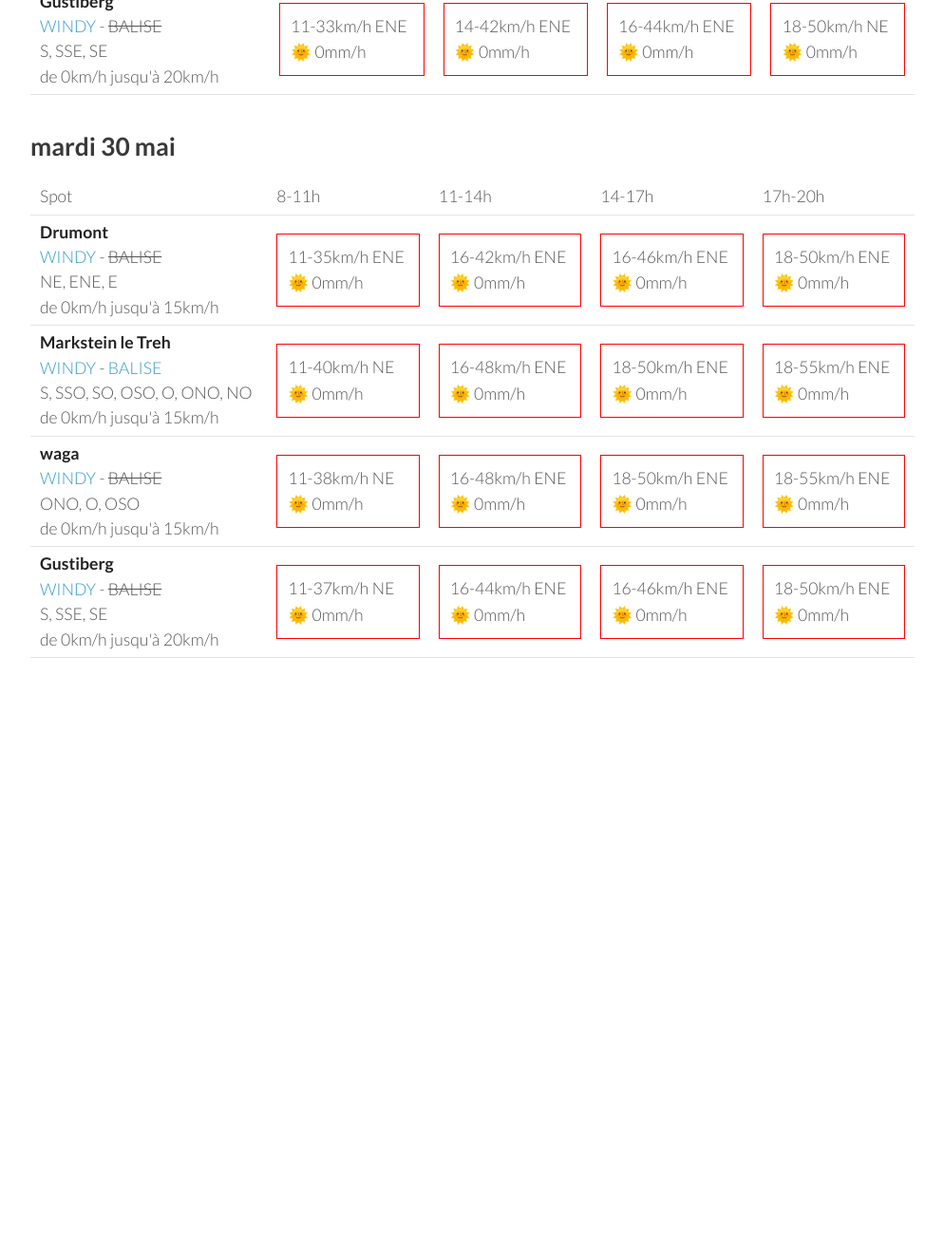
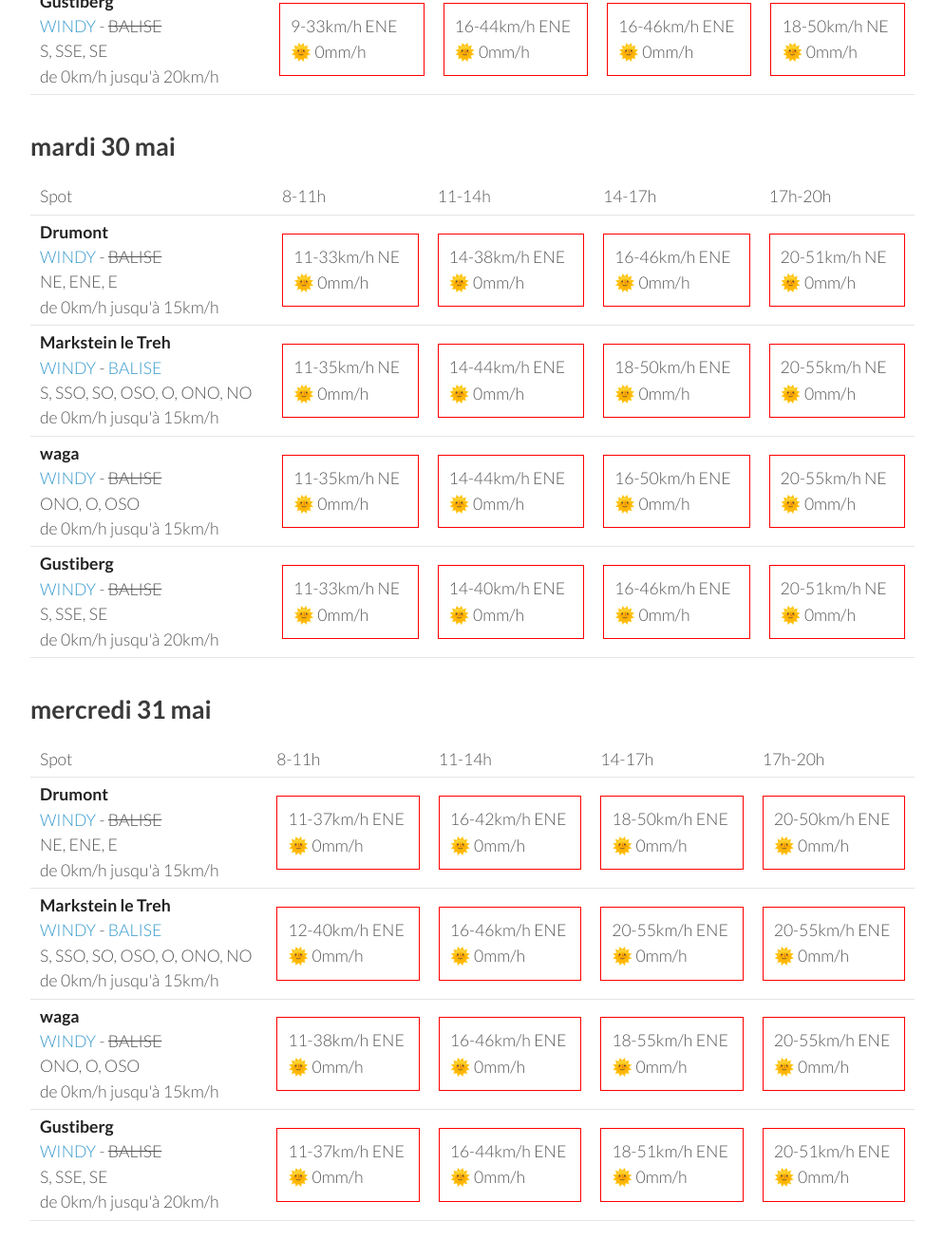
Before and after one commit to parapente-dans-le-nord/parapente-dans-le-nord.github.io, a Jekyll site: the page built from vosges.markdown, in a window 1280 px wide and 1400 px high, scrolled down 2511 px. Shown: the top 1325 px of the window at 95% size, without its empty margins (26-1020 px from the left). Built offline with Jekyll 4.4.1, drawn with Linux system fonts in a browser that asks for light colours; before the commit the page ends 3332 px from its top, so only the background shows below that; some of the changed text lies outside the part shown.

Commit message:
update index.markdown

```diff
--- a/vosges.markdown
+++ b/vosges.markdown
@@ -136,40 +136,40 @@ page mise à jour le vendredi 26 mai 06:16
 <tr>
         <td><strong>Drumont</strong><br><a href="https://windy.com/47.898/6.919?47.687,6.919,9,m:eYYagmG">WINDY</a> - <span class="no-balise"> BALISE </span><br> <span class="vent-favorable">NE, ENE, E</span><br><span class="force-vent">de 0km/h jusqu'à 15km/h</span> </td>
 
-            <td><div class="not-flyable"><p>5-16km/h ENE</p><p>🌞 0mm/h</p></div></td>
-            <td><div class="not-flyable"><p>9-27km/h ENE</p><p>🌞 0mm/h</p></div></td>
-            <td><div class="not-flyable"><p>9-29km/h E</p><p>🌞 0mm/h</p></div></td>
-            <td><div class="not-flyable"><p>9-27km/h ENE</p><p>🌞 0mm/h</p></div></td>
+            <td><div class="flyable"><p>5-14km/h ENE</p><p>🌞 0mm/h</p></div></td>
+            <td><div class="not-flyable"><p>11-29km/h ENE</p><p>🌞 0mm/h</p></div></td>
+            <td><div class="not-flyable"><p>11-31km/h ENE</p><p>🌞 0mm/h</p></div></td>
+            <td><div class="not-flyable"><p>12-33km/h NE</p><p>🌞 0mm/h</p></div></td>
 
 
     </tr>
 <tr>
         <td><strong>Gustiberg</strong><br><a href="https://windy.com/47.894/6.934?47.891,6.934,15,m:eYYagmI">WINDY</a> - <span class="no-balise"> BALISE </span><br> <span class="vent-favorable">S, SSE, SE</span><br><span class="force-vent">de 0km/h jusqu'à 20km/h</span> </td>
 
-            <td><div class="not-flyable"><p>5-16km/h ENE</p><p>🌞 0mm/h</p></div></td>
-            <td><div class="not-flyable"><p>9-27km/h ENE</p><p>🌞 0mm/h</p></div></td>
-            <td><div class="not-flyable"><p>9-29km/h E</p><p>🌞 0mm/h</p></div></td>
-            <td><div class="not-flyable"><p>9-29km/h ENE</p><p>🌞 0mm/h</p></div></td>
+            <td><div class="not-flyable"><p>5-14km/h ENE</p><p>🌞 0mm/h</p></div></td>
+            <td><div class="not-flyable"><p>11-29km/h ENE</p><p>🌞 0mm/h</p></div></td>
+            <td><div class="not-flyable"><p>11-33km/h ENE</p><p>🌞 0mm/h</p></div></td>
+            <td><div class="not-flyable"><p>12-33km/h NE</p><p>🌞 0mm/h</p></div></td>
 
 
     </tr>
 <tr>
         <td><strong>Markstein le Treh</strong><br><a href="https://windy.com/47.926/7.012?47.505,7.012,8,m:eY1agmQ">WINDY</a> - <span class=""><a href="http://www.balisemeteo.com/balise.php?idBalise=136">BALISE</a> </span><br> <span class="vent-favorable">S, SSO, SO, OSO, O, ONO, NO</span><br><span class="force-vent">de 0km/h jusqu'à 15km/h</span> </td>
 
-            <td><div class="not-flyable"><p>5-16km/h NE</p><p>🌞 0mm/h</p></div></td>
-            <td><div class="not-flyable"><p>9-29km/h ENE</p><p>🌞 0mm/h</p></div></td>
-            <td><div class="not-flyable"><p>9-31km/h ENE</p><p>🌞 0mm/h</p></div></td>
-            <td><div class="not-flyable"><p>11-31km/h NE</p><p>🌞 0mm/h</p></div></td>
+            <td><div class="not-flyable"><p>3-14km/h ENE</p><p>🌞 0mm/h</p></div></td>
+            <td><div class="not-flyable"><p>11-31km/h ENE</p><p>🌞 0mm/h</p></div></td>
+            <td><div class="not-flyable"><p>11-35km/h ENE</p><p>🌞 0mm/h</p></div></td>
+            <td><div class="not-flyable"><p>12-38km/h NE</p><p>🌞 0mm/h</p></div></td>
 
 
     </tr>
 <tr>
         <td><strong>waga</strong><br><a href="https://windy.com/47.903/6.996?47.900,6.983,15">WINDY</a> - <span class="no-balise"> BALISE </span><br> <span class="vent-favorable">ONO, O, OSO</span><br><span class="force-vent">de 0km/h jusqu'à 15km/h</span> </td>
 
-            <td><div class="not-flyable"><p>5-16km/h NE</p><p>🌞 0mm/h</p></div></td>
-            <td><div class="not-flyable"><p>9-29km/h ENE</p><p>🌞 0mm/h</p></div></td>
-            <td><div class="not-flyable"><p>9-31km/h E</p><p>🌞 0mm/h</p></div></td>
+            <td><div class="not-flyable"><p>3-14km/h ENE</p><p>🌞 0mm/h</p></div></td>
             <td><div class="not-flyable"><p>11-31km/h ENE</p><p>🌞 0mm/h</p></div></td>
+            <td><div class="not-flyable"><p>11-35km/h ENE</p><p>🌞 0mm/h</p></div></td>
+            <td><div class="not-flyable"><p>12-38km/h NE</p><p>🌞 0mm/h</p></div></td>
 
 
     </tr>
@@ -193,8 +193,8 @@ page mise à jour le vendredi 26 mai 06:16
         <td><strong>Drumont</strong><br><a href="https://windy.com/47.898/6.919?47.687,6.919,9,m:eYYagmG">WINDY</a> - <span class="no-balise"> BALISE </span><br> <span class="vent-favorable">NE, ENE, E</span><br><span class="force-vent">de 0km/h jusqu'à 15km/h</span> </td>
 
             <td><div class="not-flyable"><p>11-31km/h ENE</p><p>🌞 0mm/h</p></div></td>
-            <td><div class="not-flyable"><p>16-40km/h ENE</p><p>🌞 0mm/h</p></div></td>
-            <td><div class="not-flyable"><p>16-44km/h ENE</p><p>🌞 0mm/h</p></div></td>
+            <td><div class="not-flyable"><p>16-42km/h ENE</p><p>🌞 0mm/h</p></div></td>
+            <td><div class="not-flyable"><p>16-46km/h ENE</p><p>🌞 0mm/h</p></div></td>
             <td><div class="not-flyable"><p>18-48km/h NE</p><p>🌞 0mm/h</p></div></td>
 
 
@@ -202,29 +202,29 @@ page mise à jour le vendredi 26 mai 06:16
 <tr>
         <td><strong>Markstein le Treh</strong><br><a href="https://windy.com/47.926/7.012?47.505,7.012,8,m:eY1agmQ">WINDY</a> - <span class=""><a href="http://www.balisemeteo.com/balise.php?idBalise=136">BALISE</a> </span><br> <span class="vent-favorable">S, SSO, SO, OSO, O, ONO, NO</span><br><span class="force-vent">de 0km/h jusqu'à 15km/h</span> </td>
 
-            <td><div class="not-flyable"><p>11-33km/h NE</p><p>🌞 0mm/h</p></div></td>
-            <td><div class="not-flyable"><p>14-44km/h ENE</p><p>🌞 0mm/h</p></div></td>
-            <td><div class="not-flyable"><p>16-48km/h ENE</p><p>🌞 0mm/h</p></div></td>
-            <td><div class="not-flyable"><p>18-53km/h NE</p><p>🌞 0mm/h</p></div></td>
+            <td><div class="not-flyable"><p>9-33km/h NE</p><p>🌞 0mm/h</p></div></td>
+            <td><div class="not-flyable"><p>16-46km/h NE</p><p>🌞 0mm/h</p></div></td>
+            <td><div class="not-flyable"><p>18-50km/h ENE</p><p>🌞 0mm/h</p></div></td>
+            <td><div class="not-flyable"><p>20-55km/h NE</p><p>🌞 0mm/h</p></div></td>
 
 
     </tr>
 <tr>
         <td><strong>waga</strong><br><a href="https://windy.com/47.903/6.996?47.900,6.983,15">WINDY</a> - <span class="no-balise"> BALISE </span><br> <span class="vent-favorable">ONO, O, OSO</span><br><span class="force-vent">de 0km/h jusqu'à 15km/h</span> </td>
 
-            <td><div class="not-flyable"><p>11-33km/h NE</p><p>🌞 0mm/h</p></div></td>
-            <td><div class="not-flyable"><p>14-44km/h ENE</p><p>🌞 0mm/h</p></div></td>
-            <td><div class="not-flyable"><p>16-48km/h ENE</p><p>🌞 0mm/h</p></div></td>
-            <td><div class="not-flyable"><p>18-53km/h NE</p><p>🌞 0mm/h</p></div></td>
+            <td><div class="not-flyable"><p>9-33km/h NE</p><p>🌞 0mm/h</p></div></td>
+            <td><div class="not-flyable"><p>16-46km/h NE</p><p>🌞 0mm/h</p></div></td>
+            <td><div class="not-flyable"><p>18-50km/h ENE</p><p>🌞 0mm/h</p></div></td>
+            <td><div class="not-flyable"><p>18-55km/h NE</p><p>🌞 0mm/h</p></div></td>
 
 
     </tr>
 <tr>
         <td><strong>Gustiberg</strong><br><a href="https://windy.com/47.894/6.934?47.891,6.934,15,m:eYYagmI">WINDY</a> - <span class="no-balise"> BALISE </span><br> <span class="vent-favorable">S, SSE, SE</span><br><span class="force-vent">de 0km/h jusqu'à 20km/h</span> </td>
 
-            <td><div class="not-flyable"><p>11-33km/h ENE</p><p>🌞 0mm/h</p></div></td>
-            <td><div class="not-flyable"><p>14-42km/h ENE</p><p>🌞 0mm/h</p></div></td>
+            <td><div class="not-flyable"><p>9-33km/h ENE</p><p>🌞 0mm/h</p></div></td>
             <td><div class="not-flyable"><p>16-44km/h ENE</p><p>🌞 0mm/h</p></div></td>
+            <td><div class="not-flyable"><p>16-46km/h ENE</p><p>🌞 0mm/h</p></div></td>
             <td><div class="not-flyable"><p>18-50km/h NE</p><p>🌞 0mm/h</p></div></td>
 
 
@@ -248,40 +248,40 @@ page mise à jour le vendredi 26 mai 06:16
 <tr>
         <td><strong>Drumont</strong><br><a href="https://windy.com/47.898/6.919?47.687,6.919,9,m:eYYagmG">WINDY</a> - <span class="no-balise"> BALISE </span><br> <span class="vent-favorable">NE, ENE, E</span><br><span class="force-vent">de 0km/h jusqu'à 15km/h</span> </td>
 
-            <td><div class="not-flyable"><p>11-35km/h ENE</p><p>🌞 0mm/h</p></div></td>
-            <td><div class="not-flyable"><p>16-42km/h ENE</p><p>🌞 0mm/h</p></div></td>
+            <td><div class="not-flyable"><p>11-33km/h NE</p><p>🌞 0mm/h</p></div></td>
+            <td><div class="not-flyable"><p>14-38km/h ENE</p><p>🌞 0mm/h</p></div></td>
             <td><div class="not-flyable"><p>16-46km/h ENE</p><p>🌞 0mm/h</p></div></td>
-            <td><div class="not-flyable"><p>18-50km/h ENE</p><p>🌞 0mm/h</p></div></td>
+            <td><div class="not-flyable"><p>20-51km/h NE</p><p>🌞 0mm/h</p></div></td>
 
 
     </tr>
 <tr>
         <td><strong>Markstein le Treh</strong><br><a href="https://windy.com/47.926/7.012?47.505,7.012,8,m:eY1agmQ">WINDY</a> - <span class=""><a href="http://www.balisemeteo.com/balise.php?idBalise=136">BALISE</a> </span><br> <span class="vent-favorable">S, SSO, SO, OSO, O, ONO, NO</span><br><span class="force-vent">de 0km/h jusqu'à 15km/h</span> </td>
 
-            <td><div class="not-flyable"><p>11-40km/h NE</p><p>🌞 0mm/h</p></div></td>
-            <td><div class="not-flyable"><p>16-48km/h ENE</p><p>🌞 0mm/h</p></div></td>
+            <td><div class="not-flyable"><p>11-35km/h NE</p><p>🌞 0mm/h</p></div></td>
+            <td><div class="not-flyable"><p>14-44km/h ENE</p><p>🌞 0mm/h</p></div></td>
             <td><div class="not-flyable"><p>18-50km/h ENE</p><p>🌞 0mm/h</p></div></td>
-            <td><div class="not-flyable"><p>18-55km/h ENE</p><p>🌞 0mm/h</p></div></td>
+            <td><div class="not-flyable"><p>20-55km/h NE</p><p>🌞 0mm/h</p></div></td>
 
 
     </tr>
 <tr>
         <td><strong>waga</strong><br><a href="https://windy.com/47.903/6.996?47.900,6.983,15">WINDY</a> - <span class="no-balise"> BALISE </span><br> <span class="vent-favorable">ONO, O, OSO</span><br><span class="force-vent">de 0km/h jusqu'à 15km/h</span> </td>
 
-            <td><div class="not-flyable"><p>11-38km/h NE</p><p>🌞 0mm/h</p></div></td>
-            <td><div class="not-flyable"><p>16-48km/h ENE</p><p>🌞 0mm/h</p></div></td>
-            <td><div class="not-flyable"><p>18-50km/h ENE</p><p>🌞 0mm/h</p></div></td>
-            <td><div class="not-flyable"><p>18-55km/h ENE</p><p>🌞 0mm/h</p></div></td>
+            <td><div class="not-flyable"><p>11-35km/h NE</p><p>🌞 0mm/h</p></div></td>
+            <td><div class="not-flyable"><p>14-44km/h ENE</p><p>🌞 0mm/h</p></div></td>
+            <td><div class="not-flyable"><p>16-50km/h ENE</p><p>🌞 0mm/h</p></div></td>
+            <td><div class="not-flyable"><p>20-55km/h NE</p><p>🌞 0mm/h</p></div></td>
 
 
     </tr>
 <tr>
         <td><strong>Gustiberg</strong><br><a href="https://windy.com/47.894/6.934?47.891,6.934,15,m:eYYagmI">WINDY</a> - <span class="no-balise"> BALISE </span><br> <span class="vent-favorable">S, SSE, SE</span><br><span class="force-vent">de 0km/h jusqu'à 20km/h</span> </td>
 
-            <td><div class="not-flyable"><p>11-37km/h NE</p><p>🌞 0mm/h</p></div></td>
-            <td><div class="not-flyable"><p>16-44km/h ENE</p><p>🌞 0mm/h</p></div></td>
+            <td><div class="not-flyable"><p>11-33km/h NE</p><p>🌞 0mm/h</p></div></td>
+            <td><div class="not-flyable"><p>14-40km/h ENE</p><p>🌞 0mm/h</p></div></td>
             <td><div class="not-flyable"><p>16-46km/h ENE</p><p>🌞 0mm/h</p></div></td>
-            <td><div class="not-flyable"><p>18-50km/h ENE</p><p>🌞 0mm/h</p></div></td>
+            <td><div class="not-flyable"><p>20-51km/h NE</p><p>🌞 0mm/h</p></div></td>
 
 
     </tr>
@@ -289,3 +289,59 @@ page mise à jour le vendredi 26 mai 06:16
 </tbody>
 </table>
 {:/}
+## mercredi 31 mai
+
+{::nomarkdown}
+<table>
+  <tbody>
+    <tr>
+      <td>Spot</td>
+      <td>8-11h</td>
+      <td>11-14h</td>
+      <td>14-17h</td>
+      <td>17h-20h</td>
+    </tr>
+<tr>
+        <td><strong>Drumont</strong><br><a href="https://windy.com/47.898/6.919?47.687,6.919,9,m:eYYagmG">WINDY</a> - <span class="no-balise"> BALISE </span><br> <span class="vent-favorable">NE, ENE, E</span><br><span class="force-vent">de 0km/h jusqu'à 15km/h</span> </td>
+
+            <td><div class="not-flyable"><p>11-37km/h ENE</p><p>🌞 0mm/h</p></div></td>
+            <td><div class="not-flyable"><p>16-42km/h ENE</p><p>🌞 0mm/h</p></div></td>
+            <td><div class="not-flyable"><p>18-50km/h ENE</p><p>🌞 0mm/h</p></div></td>
+            <td><div class="not-flyable"><p>20-50km/h ENE</p><p>🌞 0mm/h</p></div></td>
+
+
+    </tr>
+<tr>
+        <td><strong>Markstein le Treh</strong><br><a href="https://windy.com/47.926/7.012?47.505,7.012,8,m:eY1agmQ">WINDY</a> - <span class=""><a href="http://www.balisemeteo.com/balise.php?idBalise=136">BALISE</a> </span><br> <span class="vent-favorable">S, SSO, SO, OSO, O, ONO, NO</span><br><span class="force-vent">de 0km/h jusqu'à 15km/h</span> </td>
+
+            <td><div class="not-flyable"><p>12-40km/h ENE</p><p>🌞 0mm/h</p></div></td>
+            <td><div class="not-flyable"><p>16-46km/h ENE</p><p>🌞 0mm/h</p></div></td>
+            <td><div class="not-flyable"><p>20-55km/h ENE</p><p>🌞 0mm/h</p></div></td>
+            <td><div class="not-flyable"><p>20-55km/h ENE</p><p>🌞 0mm/h</p></div></td>
+
+
+    </tr>
+<tr>
+        <td><strong>waga</strong><br><a href="https://windy.com/47.903/6.996?47.900,6.983,15">WINDY</a> - <span class="no-balise"> BALISE </span><br> <span class="vent-favorable">ONO, O, OSO</span><br><span class="force-vent">de 0km/h jusqu'à 15km/h</span> </td>
+
+            <td><div class="not-flyable"><p>11-38km/h ENE</p><p>🌞 0mm/h</p></div></td>
+            <td><div class="not-flyable"><p>16-46km/h ENE</p><p>🌞 0mm/h</p></div></td>
+            <td><div class="not-flyable"><p>18-55km/h ENE</p><p>🌞 0mm/h</p></div></td>
+            <td><div class="not-flyable"><p>20-55km/h ENE</p><p>🌞 0mm/h</p></div></td>
+
+
+    </tr>
+<tr>
+        <td><strong>Gustiberg</strong><br><a href="https://windy.com/47.894/6.934?47.891,6.934,15,m:eYYagmI">WINDY</a> - <span class="no-balise"> BALISE </span><br> <span class="vent-favorable">S, SSE, SE</span><br><span class="force-vent">de 0km/h jusqu'à 20km/h</span> </td>
+
+            <td><div class="not-flyable"><p>11-37km/h ENE</p><p>🌞 0mm/h</p></div></td>
+            <td><div class="not-flyable"><p>16-44km/h ENE</p><p>🌞 0mm/h</p></div></td>
+            <td><div class="not-flyable"><p>18-51km/h ENE</p><p>🌞 0mm/h</p></div></td>
+            <td><div class="not-flyable"><p>20-51km/h ENE</p><p>🌞 0mm/h</p></div></td>
+
+
+    </tr>
+
+</tbody>
+</table>
+{:/}
```
Also changed, not shown: other parts of vosges.markdown (+1 -1 lines).
